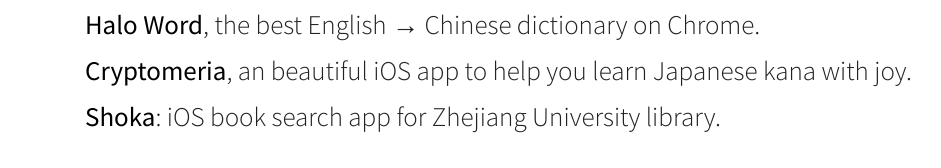
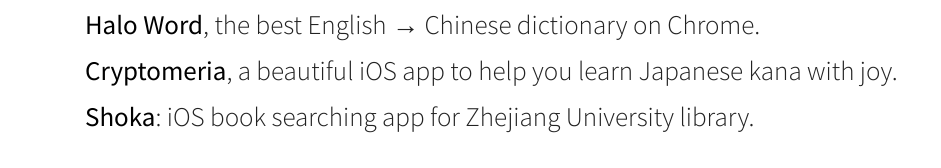
Before and after one commit to xhacker/me, a plain HTML site: page templates/index.html in a window 1280 px wide. Shown: the part 769-937 px from the top of the page, without its empty margins (129-1070 px from the left). Drawn offline with nearby package versions, Linux system fonts and the light colour scheme.

Commit message:
Fix 2 grammar errors.

```diff
--- a/templates/index.html
+++ b/templates/index.html
@@ -26,8 +26,8 @@
 	<ul>
 		<li><a href="https://itunes.apple.com/app/fan-jia-tu-dou/id866339080">Pomotodo</a>, the best Pomodoro app on iOS.</li>
 		<li><a href="https://chrome.google.com/webstore/detail/halo-word-dictionary/bhkcehpnnlgncpnefpanachijmhikocj">Halo Word</a>, the best English → Chinese dictionary on Chrome.</li>
-		<li><a href="http://xhacker.im/cryptomeria">Cryptomeria</a>, an beautiful iOS app to help you learn Japanese kana with joy.</li>
-		<li><a href="http://teawhen.com/shoka">Shoka</a>: iOS book search app for Zhejiang University library.</li>
+		<li><a href="http://xhacker.im/cryptomeria">Cryptomeria</a>, a beautiful iOS app to help you learn Japanese kana with joy.</li>
+		<li><a href="http://teawhen.com/shoka">Shoka</a>: iOS book searching app for Zhejiang University library.</li>
 	</ul>
 	<h2>Battery Included</h2>
 		<p>Objective-C, Python, C, JavaScript</p>
```
